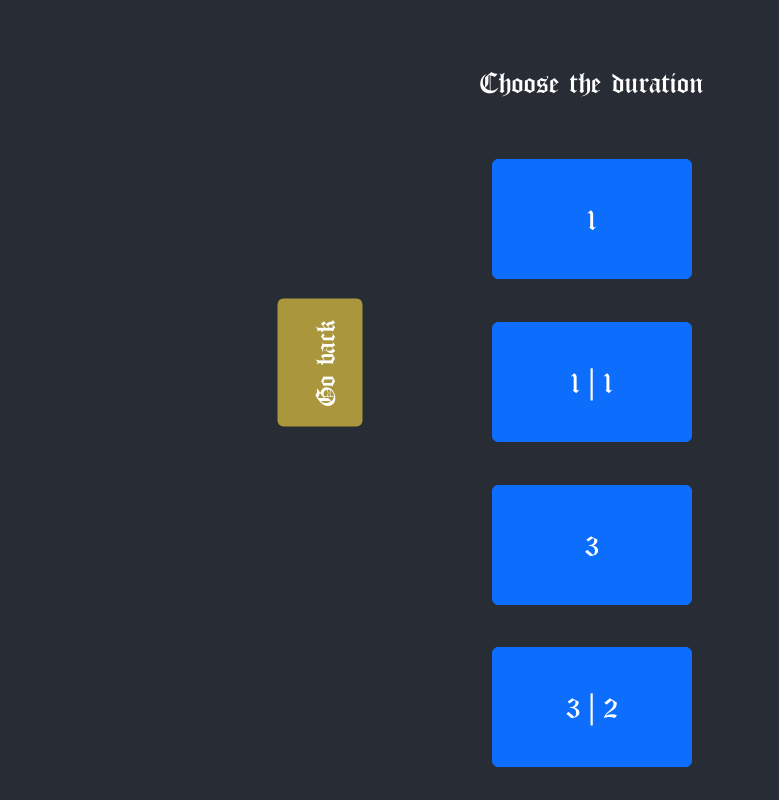
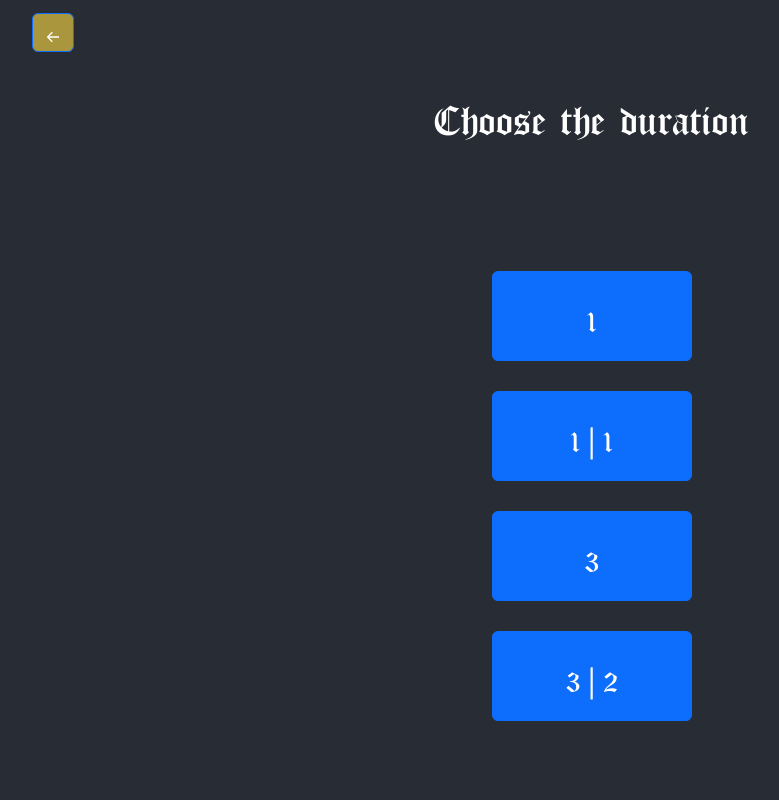
Before and after one commit to jozinho22/chess-timer, a React (Create React App) app: page / in a window 1280 px wide. Both pictures are taken after a click on the button "blitz". Shown: the whole page, without its empty margins (48-827 px from the left). Built offline with nearby package versions, Linux system fonts and the light colour scheme.

Commit message:
la plupart des élément bien en place

```diff
--- a/package.json
+++ b/package.json
@@ -10,6 +10,7 @@
     "react": "^18.2.0",
     "react-bootstrap": "^2.7.0",
     "react-dom": "^18.2.0",
+    "react-icons": "^4.7.1",
     "react-scripts": "5.0.1",
     "web-vitals": "^2.1.4"
   },
--- a/src/App.css
+++ b/src/App.css
@@ -1,7 +1,7 @@
 .App {
     min-height: 100vh;
     display: flex;
-/*     flex-direction: column;
+   /*  flex-direction: column;
     align-items: center;
     justify-content: center; */
     color: white;
--- a/src/components/Option.jsx
+++ b/src/components/Option.jsx
@@ -5,11 +5,11 @@ import EnumViewTypes from './content/EnumViewTypes';
 
 const Option = ( {data, choose, viewType} ) => {
 
-    return  <Container className="OptionContainer">
+    return  <>
                 <Button className="OptionButton" onClick={() => choose(data.id)}>
                     {viewType === EnumViewTypes.GAME_TYPE ? data.type : data.duration + (data.additionalTime > 0 ? " | " + data.additionalTime: "")}
                 </Button>
-            </Container>
+            </>
 
 }
 
--- /dev/null
+++ b/src/components/ReturnButton.jsx
@@ -0,0 +1,14 @@
+
+import { Button } from 'react-bootstrap';
+import {BiArrowBack} from 'react-icons/bi';
+
+const ReturnButton = ( {goBack} ) => {
+
+    return  <div className="TopLeftButtonsContainer">
+                <Button className="ReturnButton" onClick={goBack}>
+                    <BiArrowBack />
+                </Button>
+            </div>
+}
+
+export default ReturnButton;
--- a/src/components/Timer.jsx
+++ b/src/components/Timer.jsx
@@ -1,6 +1,6 @@
 import React from 'react';
 
-const Timer = ({minutes, setMinutes, seconds, setSeconds, setRunning, inPause, additionalTime}) => {
+const Timer = ({minutes, setMinutes, seconds, setSeconds, running, setRunning, turn, additionalTime}) => {
 
     const [beginning, setBeginning] = React.useState(true);
 
@@ -15,18 +15,21 @@ const Timer = ({minutes, setMinutes, seconds, setSeconds, setRunning, inPause, a
 
     React.useEffect(() => {
         console.log("useEff")
-        if(inPause) {
+        console.log(additionalTime)
+        if(!turn) {
             if(!beginning) {
-                addTime(additionalTime)
+                if(additionalTime > 0) {
+                    addTime(additionalTime)
+                }
             } else {
                 setBeginning(false)
             }
         }
-    }, [inPause])
+    }, [!turn])
 
     React.useEffect(() => {
 
-        if(!inPause) {
+        if(turn && running) {
 
             let myInterval = setInterval(() => {
 
--- a/src/components/views/ChoicesDisplayer.jsx
+++ b/src/components/views/ChoicesDisplayer.jsx
@@ -2,6 +2,7 @@ import React from 'react';
 import { Button, Container } from 'react-bootstrap';
 import EnumViewTypes from "../content/EnumViewTypes";
 import Option from '../Option';
+import ReturnButton from '../ReturnButton';
 
 const ChoicesDisplayer = ( {user, setUser, viewType, gameTypes, setViewType, setInGame} ) => {
 
@@ -52,12 +53,14 @@ const ChoicesDisplayer = ( {user, setUser, viewType, gameTypes, setViewType, set
 
     return  <>
                 <Container className="ChoicesDisplayerContainer">
+                    <div className="ChoicesTitle">
                     {
                         viewType === EnumViewTypes.GAME_TYPE ?
-                            <p className="OptionTitle">Choose the type of game </p>
-                                :   <p className="OptionTitle">Choose the duration </p>
+                            <p>Choose the type of game </p>
+                                :   <p>Choose the duration </p>
                     }
-
+                    </div>
+                    <div className="ChoicesContainer">
                     {
                         getDataToMap(user.choice).map(data => {
                             return <Option
@@ -67,11 +70,10 @@ const ChoicesDisplayer = ( {user, setUser, viewType, gameTypes, setViewType, set
                                         viewType={viewType} />
                         })
                     }
+                    </div>
                     {
                         viewType !== EnumViewTypes.GAME_TYPE ?
-                            <Container className="SideButtonsContainer">
-                                <Button className="ReturnButton" onClick={goBack}>Go back</Button>
-                            </Container>
+                            <ReturnButton goBack={goBack} />
                                 : <></>
                     }
 
--- a/src/components/views/GameDisplayer.jsx
+++ b/src/components/views/GameDisplayer.jsx
@@ -1,6 +1,7 @@
 import React from "react";
 import { Container, Button } from "react-bootstrap";
 import Timer from "../Timer";
+import ReturnButton from "../ReturnButton";
 
 const GameDisplayer = ( {gameTypes, user, setUser, setInGame} ) => {
 
@@ -37,11 +38,11 @@ const GameDisplayer = ( {gameTypes, user, setUser, setInGame} ) => {
         setRunning(false)
         setTurn(0)
         setLoser({})
-        /* setAdditionalTime(gameTypes[user.choices[0]].times[user.choices[1]].additionalTime); */
-        setAdditionalTime(1)
-        /* var duration = gameTypes[user.choices[0]].times[user.choices[1]].duration;
-        duration *= 60; */
-        var duration = 3;
+        setAdditionalTime(gameTypes[user.choices[0]].times[user.choices[1]].additionalTime);
+        /* setAdditionalTime(1) */
+        var duration = gameTypes[user.choices[0]].times[user.choices[1]].duration;
+        duration *= 60;
+        /* var duration = 3; */
         initTimer(0, duration);
         initTimer(1, duration);
     }
@@ -94,8 +95,9 @@ const GameDisplayer = ( {gameTypes, user, setUser, setInGame} ) => {
                                 setMinutes={setWhiteMinutes}
                                 seconds={whiteSeconds}
                                 setSeconds={setWhiteSeconds}
+                                running={running}
                                 setRunning={setRunning}
-                                inPause={!running ? 1 : turn}
+                                turn={!turn}
                                 additionalTime={additionalTime} />
                         </Button>
                         <Container className="TeamCampContainer">
@@ -113,26 +115,27 @@ const GameDisplayer = ( {gameTypes, user, setUser, setInGame} ) => {
                                 setMinutes={setBlackMinutes}
                                 seconds={blackSeconds}
                                 setSeconds={setBlackSeconds}
+                                running={running}
                                 setRunning={setRunning}
-                                inPause={!running ? 1 : !turn}
+                                turn={turn}
                                 additionalTime={additionalTime} />
                         </Button>
                         <Container className="TeamCampContainer">
                             <p className={`${turn === 1 ? "Focus" : ""}`}>Blacks</p>
                         </Container>
                     </Container>
-                </Container>
-                <Container className="InfosContainer">
+                    <Container className="InfosContainer">
                     <p>{
                             loser === 0 ? "Blacks win..."
                                 :   loser === 1 ?  "Whites win..."
                                     :""
                         }
                     </p>
-                </Container>
-                <Container className="SideButtonsContainer">
-                    <Button className="ReturnButton" onClick={goBack}>Go back</Button>
-                    <Button className="PlayAgainButton" onClick={playAgain}>Play Again</Button>
+                    </Container>
+                    <div className="SideButtonsContainer">
+                        <Button className="PlayAgainButton" onClick={playAgain}>Play Again</Button>
+                    </div>
+                    <ReturnButton goBack={goBack} />
                 </Container>
             </>
 }
--- a/src/styles/Commons.css
+++ b/src/styles/Commons.css
@@ -3,8 +3,15 @@
     display: flex;
     flex-direction: column;
     justify-content: space-evenly;
+    gap: 30px;
+    position: relative;
+}
+
+.ChoicesContainer {
+    display: inherit;
+    flex-direction: column;
     align-items: center;
-    gap: 10px;
+    gap: 30px;
 }
 /* .OptionContainer {
     display: flex;
@@ -15,15 +22,18 @@
 } */
 
 .OptionButton {
-    padding: 30px 0 40px 0px;
+    padding: 20px 0 20px 0px;
     font-family: 'Old London';
     font-size: xx-large;
     width: 200px;
 }
 
-.OptionTitle {
+/* .ChoicesTitle {
     margin-top: 20px;
-    font-size: xx-large;
+} */
+
+.ChoicesTitle p {
+    font-size: 45px;
 }
 
 .GameDisplayerContainer {
@@ -32,11 +42,13 @@
     justify-content: space-evenly;
     align-items: center;
     flex-grow: 1;
+    flex-shrink: 1;
+    position: relative;
 }
 
 .GameDisplayerButton {
     padding: 20px;
-    width: 400px;
+    width: 70%;
     height: 30vh;
     font-family: 'Old London';
     font-size: 50px;
@@ -65,7 +77,7 @@
 
 .TeamCampContainer {
     margin-top: 20px;
-    width: 50%;
+    width: 80%;
     position: relative;
     border-radius: 6px;
 }
@@ -84,38 +96,31 @@
     box-shadow: 0px 10px 10px 10px rgb(25, 148, 74);
 }
 
+.TopLeftButtonsContainer {
+    position: absolute;
+    top: 0px;
+    left: 10px;
+}
+
+.TopLeftButtonsContainer svg {
+    vertical-align: none;
+}
+
 .SideButtonsContainer, .InfosContainer {
     transform: rotate(-90deg);
     position: absolute;
-    top: 40%;
-    max-width: 100vh;
-    font-size: 50px;
     display:flex;
-    flex-direction: row;
-    justify-content: space-evenly;
-    align-items: center;
+    flex-direction: column;
+    gap: 30px;
 }
 
 .SideButtonsContainer {
-    right: 60%;
+    left: -44px;
 }
 
 .InfosContainer {
-    left: 40%;
+    left: 43%;
 }
-
-@media screen and (width > 450px){
-    .SideButtonsContainer {
-        right: 40%;
-    }
-}
-
-.SideButtonsContainer button {
-    font-size: 30px;
-    padding: 20px;
-    border: none;
-}
-
 
 .ReturnButton {
     background-color: rgb(170, 150, 60);
@@ -126,6 +131,7 @@
 }
 .PlayAgainButton {
     background-color: rgb(48, 105, 72);
+    font-size: 30px;
 }
 
 .PlayAgainButton:hover {
```
Also changed, not shown: 1 other file (tests, documents, lock files or other folders).
